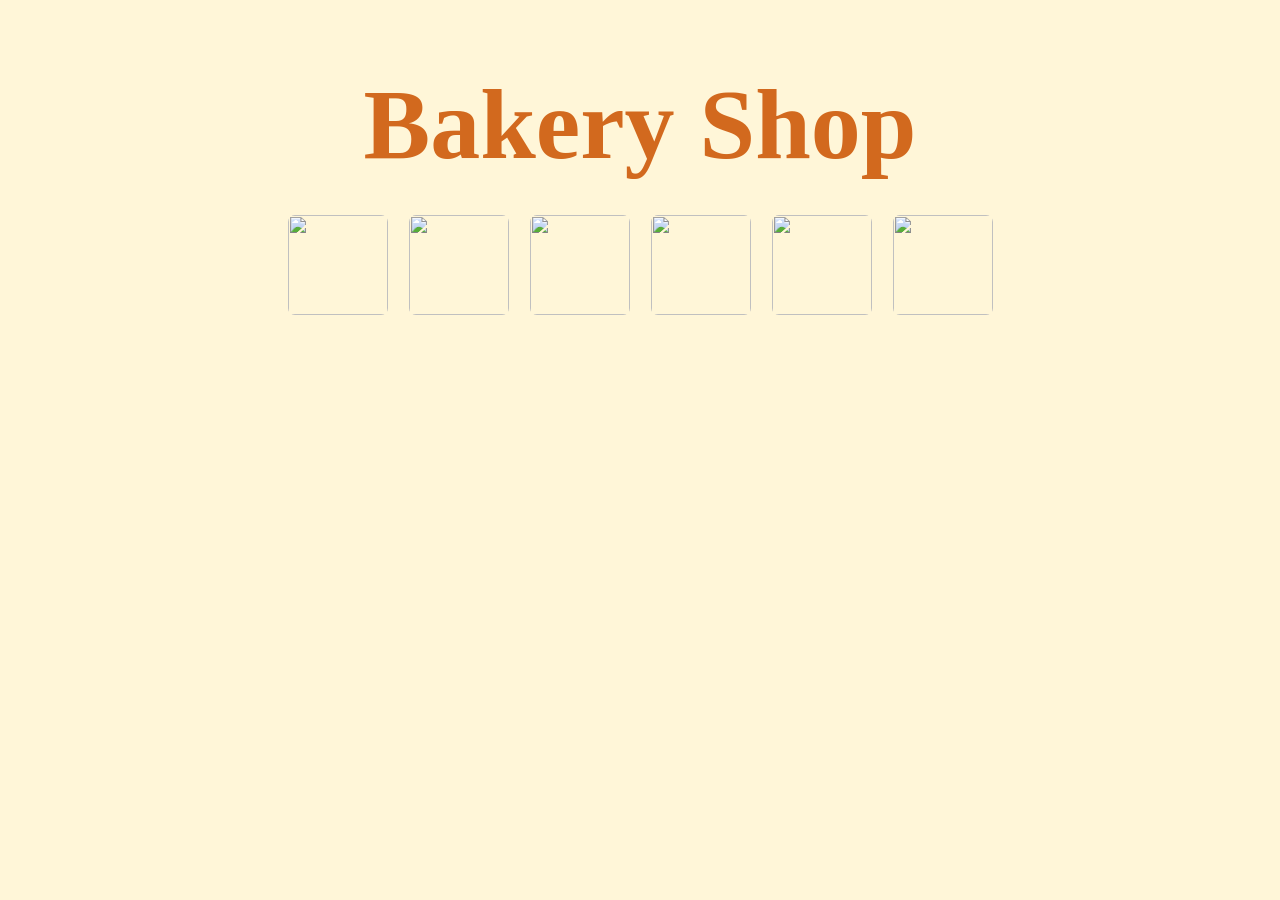
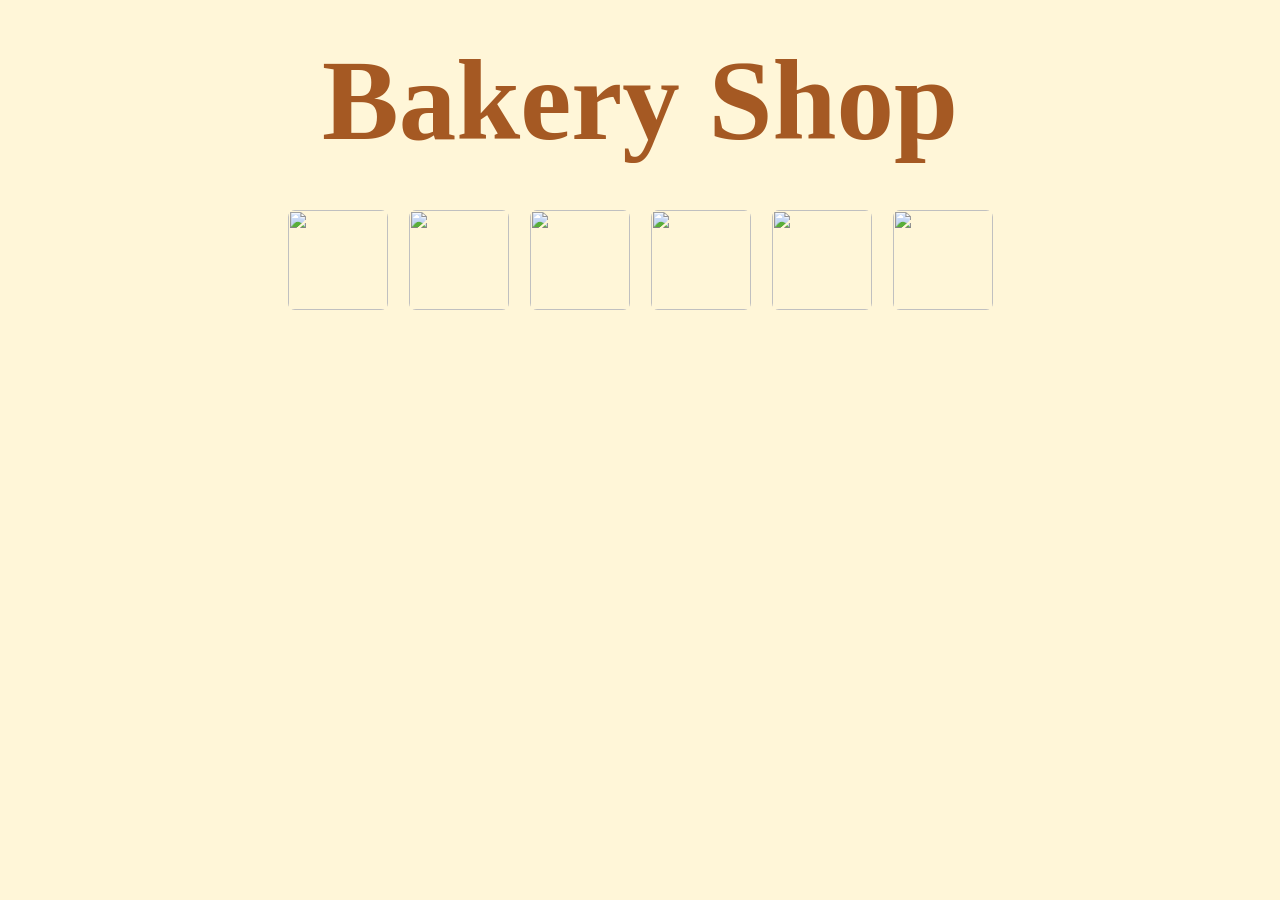

a

--- a/usa/one/bakeshop/bakeshop.css
+++ b/usa/one/bakeshop/bakeshop.css
@@ -1,14 +1,17 @@
+
 body {
-    font-family: 'Quicksand', sans-serif;
+    font-family: 'Pacifico', cursive;
     text-align: center;
     background-color: #fff6d8;
+ 
 }
 
 h1 {
     font-family: 'Pacifico', cursive;
-    color: #d2691e;
-    margin-bottom: 30px;
-    font-size: 100px;
+    color: #a55923;
+    margin-bottom: 40px;
+    font-size: 115px;
+    margin-top: 35px;
 }
 
 .ingredients {
@@ -33,7 +36,7 @@ h1 {
 }
 
 .selected {
-    border: 3px solid #ff7043;
+    border: 3px solid #ca6445;
 }
 
 #dessert {
@@ -60,5 +63,5 @@ h1 {
     font-weight: bold;
     font-family: 'Pacifico', cursive;
     color: #6d4c41;
-    margin-top: 10px;
+    margin-top: 5px;
 }
